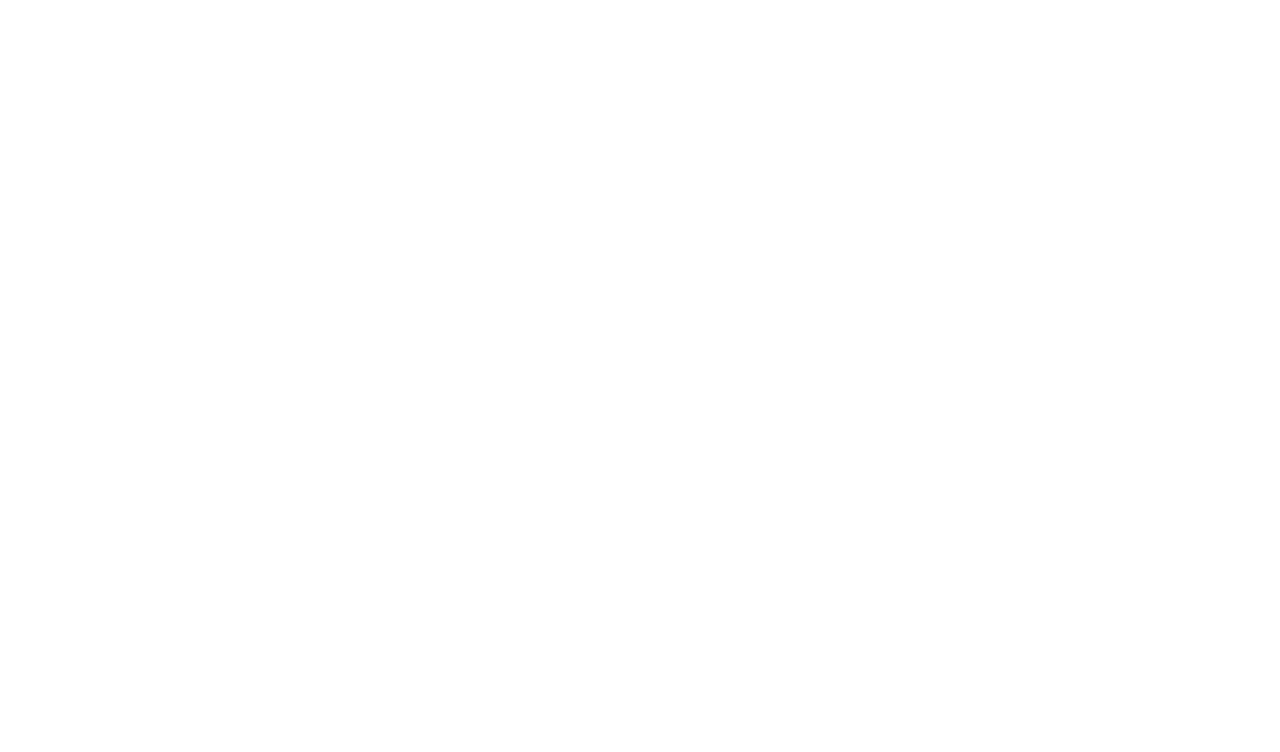
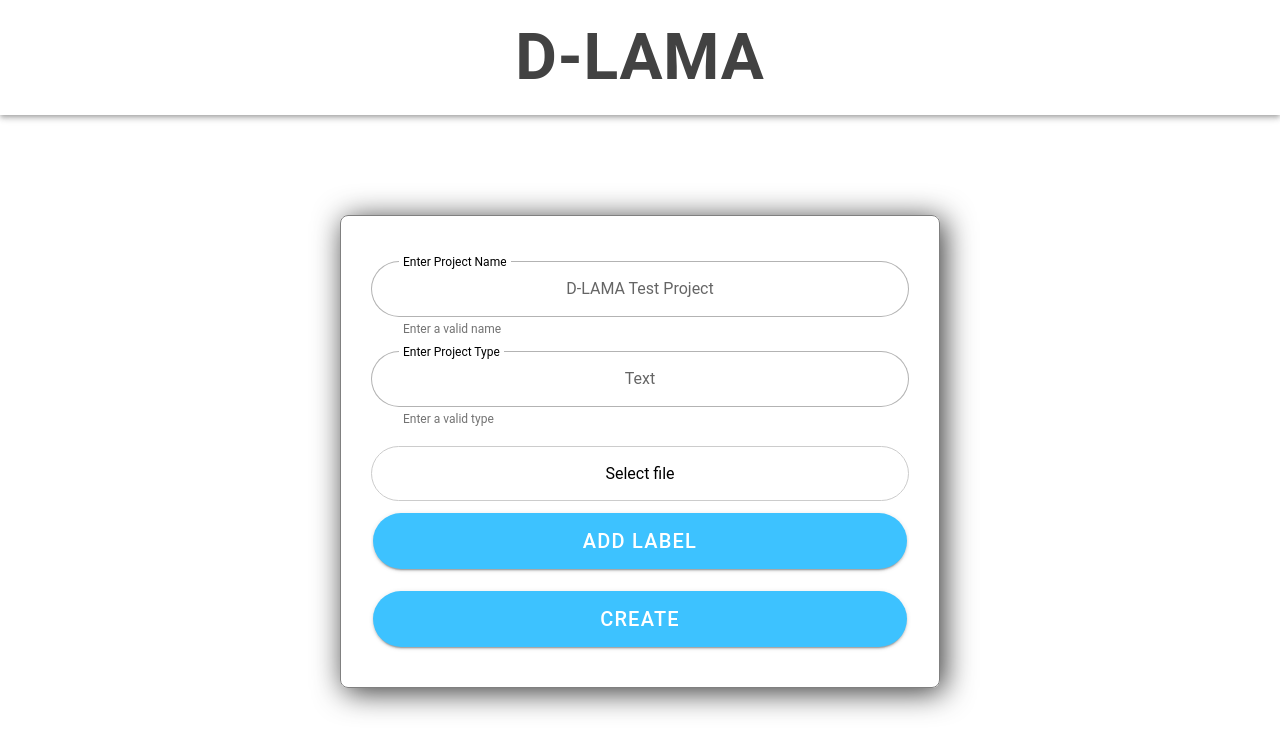
Before and after one commit to d-lama/d-lama-webapp, a React (Vite) app: page /projectcreation in a window 1280 px wide. Shown: the top 752 px of the page. Built offline with nearby package versions, Linux system fonts and the light colour scheme.

Commit message:
feat/19-project-creation-page-desktop-screen - added DynamicField.tsx for adding label - fixed style for button to choose file

```diff
--- a/src/App.tsx
+++ b/src/App.tsx
@@ -27,6 +27,7 @@
 
 /* Theme variables */
 import "./theme/variables.css";
+import ProjectCreationDesktop from "./pages/ProjectCreationDesktop";
 
 setupIonicReact();
 
@@ -70,6 +71,10 @@
               <RegistrationSucceed />
             )}
           </Route>
+          <Route exact path="/projectcreation">
+            //TODO: insert redirect
+            <ProjectCreationDesktop/>
+          </Route>
 
           {/* redirect routes */}
           <Route exact path="/">
--- a/src/components/forms/Button.tsx
+++ b/src/components/forms/Button.tsx
@@ -7,20 +7,25 @@
     submit = "submit",
 }
 
-
 export interface ButtonProps {
     buttonText: string,
     buttonType?: ButtonType | ButtonType.button,
     color?: string | "primary",
-    link?: string
+    link?: string,
+    action?: any,
 }
 
 export function Button(props: ButtonProps) {
     return (
-        <IonButton routerLink={props.link} type={props.buttonType} size="large" className="ion-text-center"
-                   expand="block"
-                   shape="round"
-                   style={{marginBottom: '30px', minWidth:'260px'}} color={props.color}
+        <IonButton
+            routerLink={props.link}
+            type={props.buttonType}
+            size="large"
+            className="ion-text-center"
+            expand="block"
+            shape="round"
+            style={{marginBottom: '10px', minWidth:'260px'}} color={props.color}
+            onClick={props.action}
         >{props.buttonText}
         </IonButton>
     )
--- /dev/null
+++ b/src/components/forms/DynamicField.tsx
@@ -0,0 +1,43 @@
+import React, {useState} from 'react';
+import {InputChangeEventDetail, IonInput, IonItem, IonList} from '@ionic/react';
+import {Button, ButtonType} from "./Button";
+
+interface DynamicFieldProps {}
+
+interface ElementData {
+    label: string;
+    placeholder: string;
+}
+
+const DynamicField: React.FC<DynamicFieldProps> = () => {
+    const [elements, setElements] = useState<ElementData[]>([]);
+
+    const addElement = () => {
+        setElements([...elements, { label: '', placeholder: 'Enter a value' }]);
+    };
+
+    const handleLabelChange = (index: number, value: string) => {
+        const updatedElements = [...elements];
+        updatedElements[index].label = value;
+        setElements(updatedElements);
+    };
+
+
+    return (
+        <IonList>
+            {elements.map((element, index) => (
+                <IonItem key={index}>
+                    <IonInput
+                        value={element.label}
+                        placeholder={element.placeholder}
+                        onIonChange={(e: CustomEvent<InputChangeEventDetail>) => handleLabelChange(index, e.detail.value!)}
+                    />
+                </IonItem>
+            ))}
+            <Button buttonText={"Add Label"} buttonType={ButtonType.button}
+                    color={"secondary"} action={addElement}></Button>
+        </IonList>
+    );
+};
+
+export default DynamicField;
--- a/src/components/forms/Input.tsx
+++ b/src/components/forms/Input.tsx
@@ -1,11 +1,9 @@
-import { IonInput, IonItem, IonLabel, IonNote } from "@ionic/react";
+import { IonInput } from "@ionic/react";
 
 export enum InputType {
   email = "email",
-  number = "number",
   password = "password",
   text = "text",
-  url = "url",
   date = "date",
 }
 
--- a/src/pages/ProjectCreationDesktop.css
+++ b/src/pages/ProjectCreationDesktop.css
@@ -8,10 +8,23 @@
 .custom-item {
     max-width: 200px;
 }
-/*
-.file-upload {
-    opacity: 0;
-    position: absolute;
+
+.file-input {
+    display: block;
+    border: 1px solid #ccc;
+    padding: 17px;
+    cursor: pointer;
+    border-radius: 28px;
+    text-align: center;
+    margin-top: 20px;
 }
 
- */
+.file-input p {
+    margin: 0;
+}
+
+.file-input:hover {
+    background-color: #f2f2f2;
+    border: 1px solid black;
+
+}
--- a/src/pages/ProjectCreationDesktop.tsx
+++ b/src/pages/ProjectCreationDesktop.tsx
@@ -1,12 +1,10 @@
-import React, {useState} from 'react';
+import React, {useRef, useState} from 'react';
 import {
     IonContent,
     IonHeader,
     IonItem,
     IonLabel,
-    IonList,
-    IonPage, IonSelect,
-    IonSelectOption,
+    IonPage,
     IonTitle,
     IonToolbar
 } from '@ionic/react';
@@ -14,43 +12,32 @@
 import {Button, ButtonType} from "../components/forms/Button";
 import axios from "axios";
 import './ProjectCreationDesktop.css';
+import DynamicField from "../components/forms/DynamicField";
 
 
 export default function ProjectCreationDesktop() {
     const [labelText, setLabelText] = useState('');
-    const [selection, setSelection] = useState(null);
     const [mask, setMask] = useState({
         projectName: "",
         projectType: "",
-        addLabel: "",
         uploadData: ""
     })
 
-    function clearSelection() {
-        setSelection(null);
-    }
 
     function handleChange(e: { target: { name: any; value: any; }; }) {
         setMask(prev => ({...prev, [e.target.name]: e.target.value}))
     }
 
-    const [, setSelectedFile] = useState(null);
+    const [selectedFile, setSelectedFile] = useState<File | null>(null);
 
-    function handleFileInputChange(event: any) {
-        setSelectedFile(event.target.files[0]);
-    }
 
     function handleFileUpload(e: React.SyntheticEvent) {
         const formData = new FormData();
-
-        // Hier können Sie die FormData an Ihren API-Endpunkt senden
-        // z.B. mit fetch oder axios
         e.preventDefault()
         axios.post('/api/register', {
             formData: formData,
             projectName: mask.projectName,
             projectType: mask.projectType,
-            addLabel: mask.addLabel,
             uploadData: mask.uploadData
 
         })
@@ -64,6 +51,19 @@
                 }, 3000);
             });
     }
+
+    const fileInputRef = useRef<HTMLInputElement>(null);
+
+    const handleClick = () => {
+        if (fileInputRef.current) {
+            fileInputRef.current.click();
+        }
+    };
+
+    const handleFileChange = (event: React.ChangeEvent<HTMLInputElement>) => {
+        const file = event.target.files?.[0];
+        setSelectedFile(file|| null);
+    };
 
     return (
         <>
@@ -101,32 +101,28 @@
                                 helperText={"Enter a valid type"}
                                 errorText={"Invalid type"}
                                 inputType={InputType.text}/>
-                            <IonList>
-                                <IonItem fill="outline" style={{marginTop: '15px', position: 'center'}} shape='round'
-                                         mode={"md"}>
-                                    <IonSelect
-                                        value={selection}
-                                        onIonChange={(e) => setSelection(e.detail.value)}
-                                        placeholder="add needed label"
-                                        multiple={true}
-                                        onIonCancel={clearSelection}
-                                    >
-                                        <IonSelectOption value="positive">positive</IonSelectOption>
-                                        <IonSelectOption value="negative">negative</IonSelectOption>
-                                        <IonSelectOption value="neutral">neutral</IonSelectOption>
-                                    </IonSelect>
-                                </IonItem>
-                            </IonList>
-                            <IonItem fill="outline" style={{marginTop: '15px', marginBottom: '15px'}} shape='round'
-                                     mode={"md"}>
-                                <input className="file-upload" type="file" onChange={handleFileInputChange}
-                                       placeholder={"Choose file"}/>
-                            </IonItem>
+                            <div>
+                                <div className="file-input" onClick={handleClick}>
+                                    {selectedFile ? (
+                                        <p>{selectedFile.name}</p>
+                                    ) : (
+                                        <p>Select file</p>
+                                    )}
+                                </div>
+                                <input
+                                    type="file"
+                                    accept=".csv"
+                                    style={{ display: 'none'}}
+                                    ref={fileInputRef}
+                                    onChange={handleFileChange}
+                                />
+                            </div>
+                            <DynamicField/>
                             {labelText &&
                                 <IonItem id="{{error}}" style={{marginBottom: '15px'}}>
                                     <IonLabel className="ion-text-center" color="danger">{labelText}</IonLabel>
                                 </IonItem>}
-                            <Button data-testid="register-button" buttonText={"Create"} buttonType={ButtonType.submit}
+                            <Button data-testid="create-button" buttonText={"Create"} buttonType={ButtonType.submit}
                                     color={"secondary"}></Button>
                         </form>
                     </div>
```
